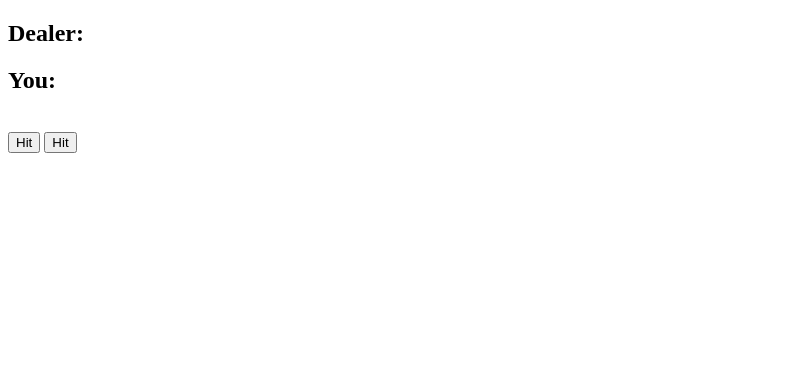
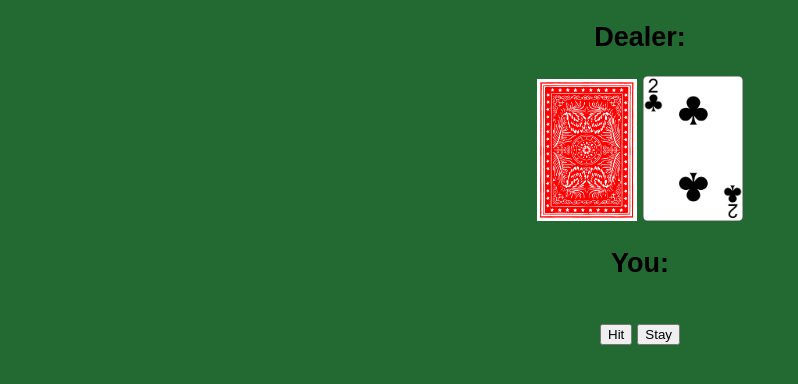
Before and after one commit to lucasdcampos/blackjack, a plain HTML site: page index.html in a window 1280 px wide. Shown: the whole page, without its empty margins (0-798 px from the left). Drawn offline with Linux system fonts and the light colour scheme.

Commit message:
UI Overhaul

```diff
--- a/index.html
+++ b/index.html
@@ -4,15 +4,20 @@
     <meta charset="UTF-8">
     <meta name="viewport" content="width=device-width, initial-scale=1.0">
     <title>Blackjack</title>
+    <link rel="stylesheet" href="style.css">
 </head>
 <body>
     <h2 id="game-status"></h2>
     <h2>Dealer:</h2>
-    <div id="dealer-hand"></div>
+    <div id="dealer-hand">
+        <img src="assets/cards/hidden.png">
+        <img src="assets/cards/2-C.png">
+    </div>
+
     <h2>You:</h2>
     <div id="player-hand"></div>
     <br>
     <button id="hit-btn">Hit</button>
-    <button id="stay-btn">Hit</button>
+    <button id="stay-btn">Stay</button>
 </body>
 </html>
--- /dev/null
+++ b/style.css
@@ -0,0 +1,10 @@
+body {
+    font-family: Arial, Helvetica, sans-serif;
+    font-size: 18px;
+    text-align: center;
+    background-color: rgb(35, 105, 50);
+}
+
+#dealer-hand img, #player-hand img {
+    width: 100px;
+}
```
Also changed, not shown: assets/cards/hidden.png (added).
